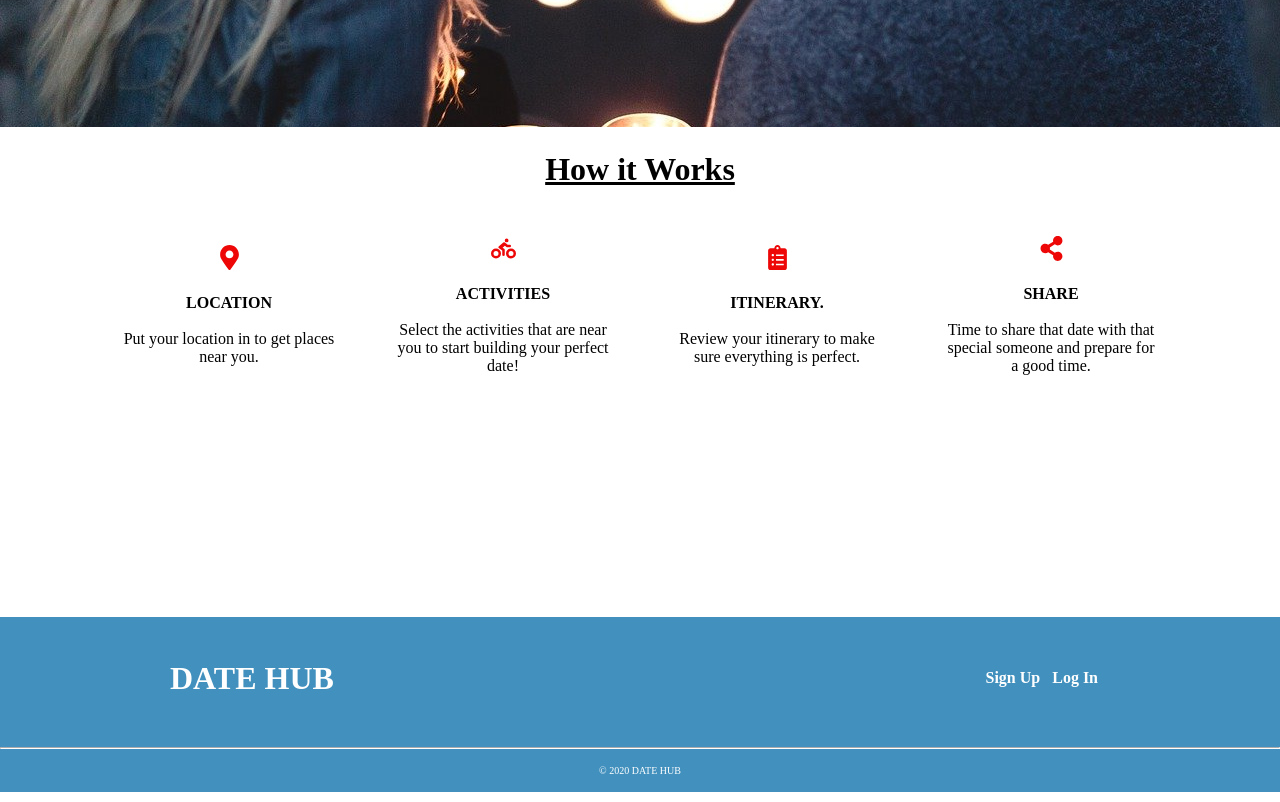
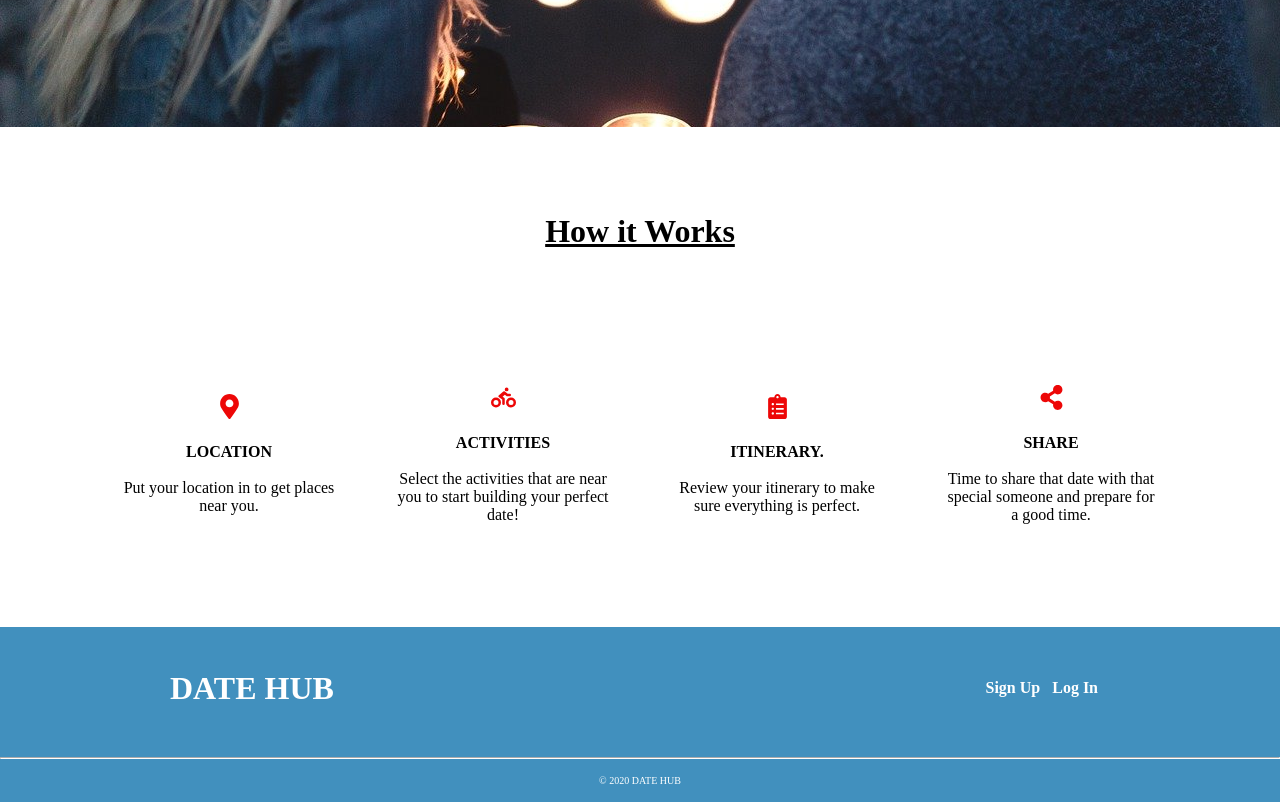
Before and after one commit to kgallagher52/Date-Hub, a React app: page / in a window 1280 px wide. Shown: the part 560-1362 px from the top of the page. Built offline with nearby package versions, Linux system fonts and the light colour scheme.

Commit message:
finished the landing page

```diff
--- a/src/components/LandingPage/index.css
+++ b/src/components/LandingPage/index.css
@@ -27,20 +27,20 @@
     text-align: center;
 }
 
-.landing-page h2 {
-    text-align: center;
-    font-size: 2rem;
-    margin-top: 24px;
-    text-decoration: underline;
-}
 .landing-page .walk-through {
     display: flex;
     justify-content: center;
     align-items: center;
     flex-flow: row wrap;
+    height: auto;
+}
+
+.landing-page .walk-through h2 {
+    text-align: center;
+    font-size: 2rem;
+    width: 100%;
     margin-top: 24px;
-    margin-bottom: 200px;
-    /* Margin Bottom is temporary */
+    text-decoration: underline;
 }
 
 .landing-page .walk-through .card {
@@ -54,7 +54,7 @@
     color: black;
     border-radius: 1em;
     position: relative;
-    margin: 12px;
+    margin: 0 12px 12px 12px;
 }
 .landing-page .walk-through .card svg {
     color: hsla(0, 94%, 48%, 1);
@@ -72,3 +72,10 @@
     font-family: "Cormorant Garamond'";
     padding: 6px;
 }
+
+@media (min-width: 992px) {
+    .landing-page .walk-through {
+        height: 500px;
+        /* Height needs to change when we get more content */
+    }
+}
--- a/src/components/LandingPage/index.tsx
+++ b/src/components/LandingPage/index.tsx
@@ -10,8 +10,8 @@ const LandingPage = () => {
         Try Demo
       </button>
     </div>
-    <h2>How it Works</h2>
     <div className="walk-through">
+      <h2>How it Works</h2>
       {
         [
           { icon: <FaMapMarkerAlt size={25} />, paragraph: "Put your location in to get places near you.", title: "Location" },
```
